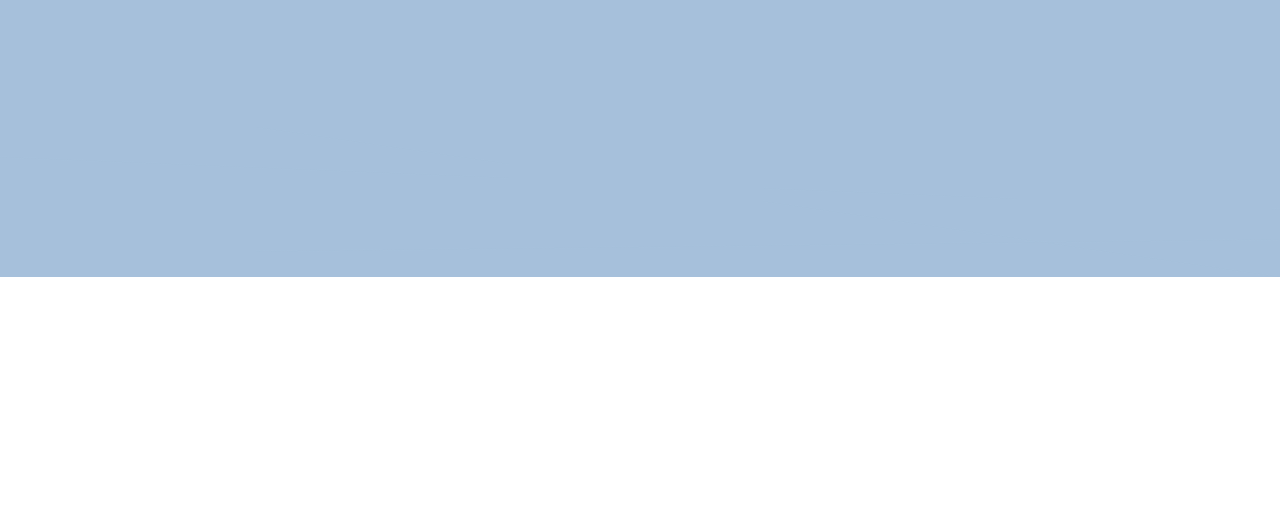
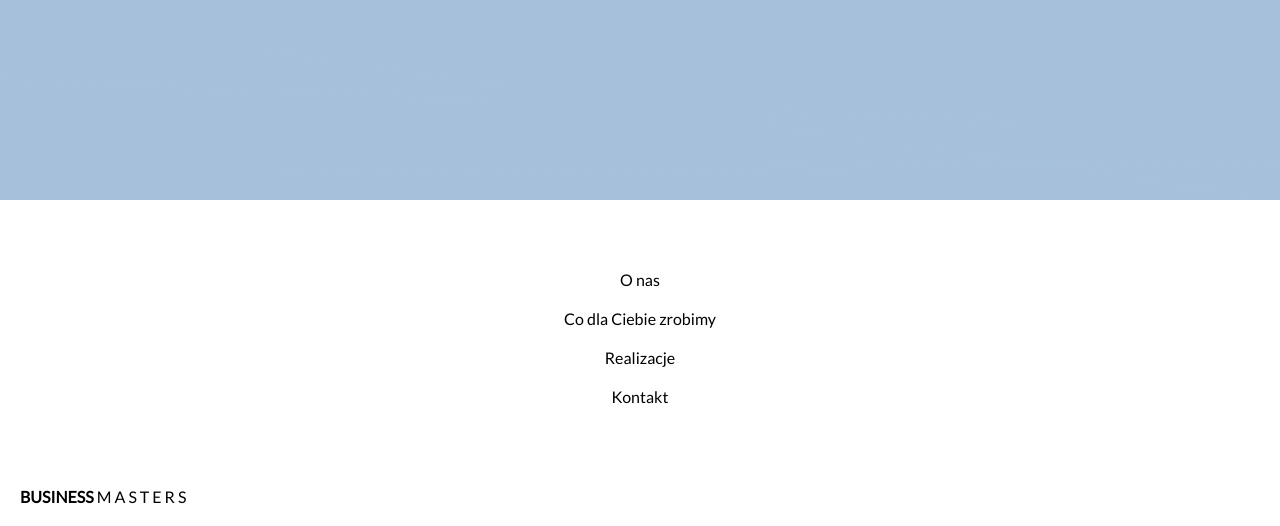
Before and after one commit to mszyszka/-Construction-company-site, a PHP site: page /index.htm in a window 1280 px wide. Shown: the part 4551-5077 px from the top of the page. Before the commit the page ends 4828 px from the top, so only its background shows below. Run offline with PHP 8.4, Linux system fonts and the light colour scheme.

Commit message:
I added footer and make some changes in header grid

```diff
--- a/index.htm
+++ b/index.htm
@@ -38,12 +38,10 @@
         <div class="logo">
             business<span>masters</span>
         </div>
-        <section class="text">
-            <h1 class="header-h1">zawsze może być lepiej</h1>
-             <p>
-                Zrobimy audyt Twojego businessu i pomożemy go zoptymalizować, tak abyś miał mniej na głowie i zarabiał więcej.
-            </p>
-        </section>
+        <h1 class="header-h1">zawsze<br/> może być lepiej</h1>
+         <p>
+            Zrobimy audyt Twojego businessu i pomożemy go zoptymalizować, tak abyś miał mniej na głowie i zarabiał więcej.
+        </p>
     </header>
     <section class="o-nas">
             <svg width="100%" height="100%" version="1.1" class="o-nas-lines">
@@ -133,7 +131,7 @@
         </svg>
         <h1 class="kontakt-h1">Kontakt</h1>
         <p class="kontakt-p">
-            Masz pytania? Wątpliwości? Skontaktuj się z nami!
+            Masz pytania lub jakiekolwiek wątpliwości? Skontaktuj się z nami.
         </p>
         <form>
             <label class="label-imie">
@@ -173,6 +171,26 @@
         <map class="mapa">
             <iframe src="https://www.google.com/maps/embed?pb=!1m18!1m12!1m3!1d2561.3024560678587!2d19.93456721604426!3d50.061897079423545!2m3!1f0!2f0!3f0!3m2!1i1024!2i768!4f13.1!3m3!1m2!1s0x47165b120455da67%3A0xc3c7f5071b750d33!2zUnluZWsgR8WCw7N3bnk!5e0!3m2!1spl!2spl!4v1550067768812" width="100%" height="100%" frameborder="0" style="border:0" allowfullscreen></iframe>
         </map>
+    </section>
+    <footer>
+        <ul class="nav-ul">
+            <li class="li-0">
+                <a href="#">O nas</a>
+            </li>
+            <li class="li-1">
+                <a href="#">Co dla Ciebie zrobimy</a>
+            </li>
+            <li class="li-2">
+                <a href="#">Realizacje</a>
+            </li>
+            <li class="li-3">
+                <a href="#">Kontakt</a>
+            </li>
+        </ul>
+        <div class="logo">
+            business<span>masters</span>
+        </div>
+    </footer>
 
     <script src="https://ajax.googleapis.com/ajax/libs/jquery/3.3.1/jquery.min.js"></script>
     <script src="/script.js" type="text/javascript"></script>
--- a/style.css
+++ b/style.css
@@ -344,6 +356,35 @@
     grid-area: mapa;
     width: 100%;
     height: 300px;
-    margin-bottom: 200px; }
+    margin-bottom: 60px; }
+
+footer {
+  display: grid;
+  grid-template-columns: [footer-col-start] auto [footer-col-end];
+  grid-template-rows: [nav-start] auto [nav-end];
+  grid-template-areas: "nav-ul"; }
+  footer ul.nav-ul {
+    text-align: center;
+    padding: 0 20px;
+    margin-top: 60px;
+    grid-area: nav-ul;
+    grid-template-columns: auto;
+    grid-template-rows: 1fr 1fr 1fr 1fr;
+    justify-items: center;
+    grid-template-areas: "li-0" "li-1" "li-2" "li-3";
+    list-style-type: none;
+    padding: 0 20px 51px 20px; }
+    footer ul.nav-ul li {
+      padding: 10px 0; }
+      footer ul.nav-ul li a {
+        padding: 10px 50px; }
+    footer ul.nav-ul .li-0 {
+      grid-area: li-0; }
+    footer ul.nav-ul .li-1 {
+      grid-area: li-1; }
+    footer ul.nav-ul .li-2 {
+      grid-area: li-2; }
+    footer ul.nav-ul .li-3 {
+      grid-area: li-3; }
 
 /*# sourceMappingURL=style.css.map */
--- a/style.scss
+++ b/style.scss
@@ -500,6 +518,49 @@
         grid-area: mapa;
         width: 100%;
         height: 300px;
-        margin-bottom: 200px;
+        margin-bottom: 60px;
     }
 }
+
+footer {
+    display: grid;
+    grid-template-columns: [footer-col-start] auto [footer-col-end];
+    grid-template-rows: [nav-start] auto [nav-end];
+    grid-template-areas:
+    "nav-ul";
+    ul.nav-ul {
+        text-align: center;
+        padding: 0 20px;
+        margin-top: 60px;
+        grid-area: nav-ul;
+        grid-template-columns: auto;
+        grid-template-rows: 1fr 1fr 1fr 1fr;
+        justify-items: center;
+        grid-template-areas:
+        "li-0"
+        "li-1"
+        "li-2"
+        "li-3";
+        list-style-type: none;
+        padding: 0 20px 51px 20px;
+        li {
+            padding: 10px 0;
+            a {
+                padding: 10px 50px;
+            }
+        }
+
+        .li-0 {
+            grid-area: li-0;
+        }
+        .li-1 {
+            grid-area: li-1;
+        }
+        .li-2 {
+            grid-area: li-2;
+        }
+        .li-3 {
+            grid-area: li-3;
+        }
+    }
+}
```
Also changed, not shown: other parts of style.css (+25 -13 lines), other parts of style.scss (+29 -11 lines), 1 other file.
